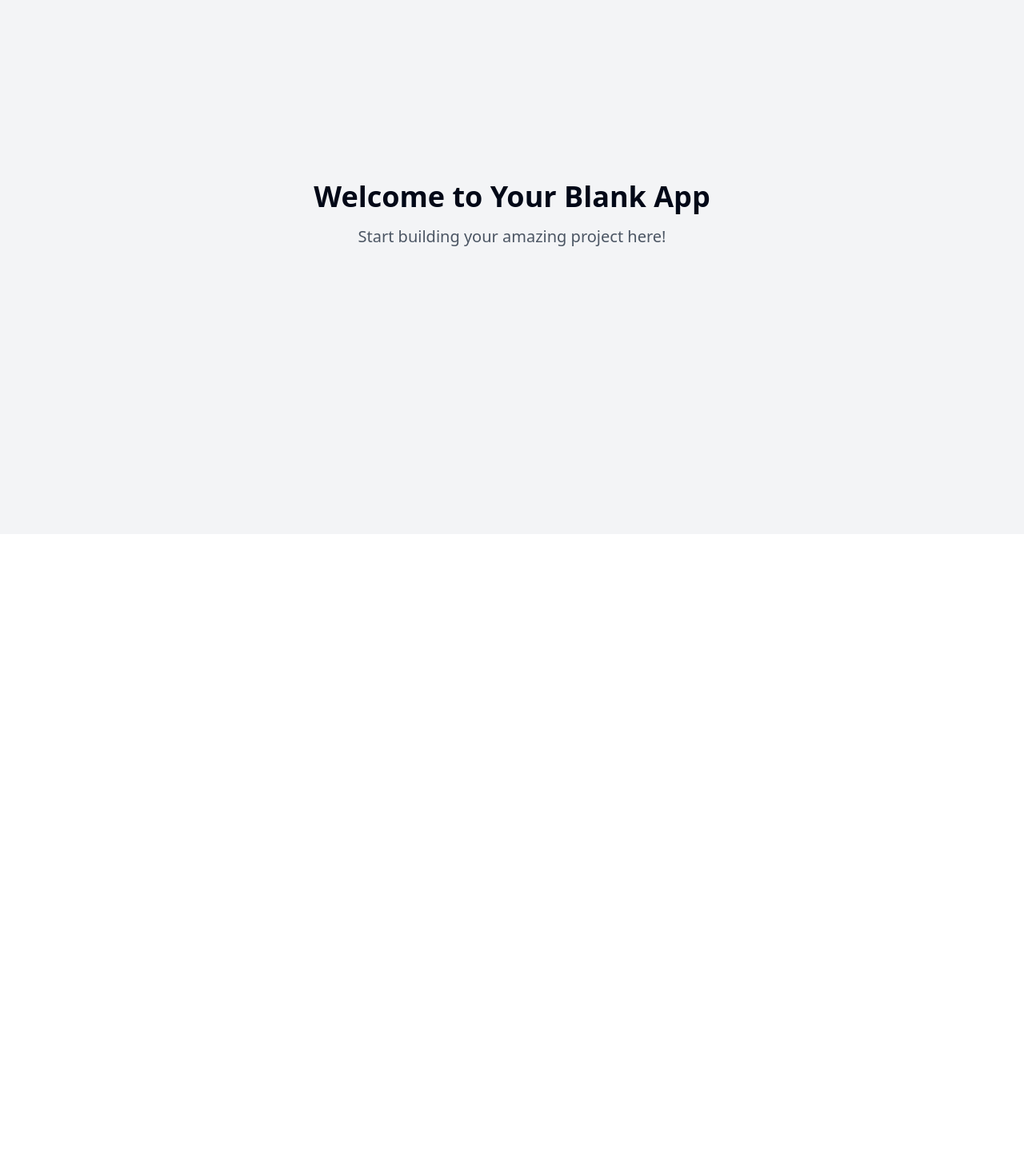
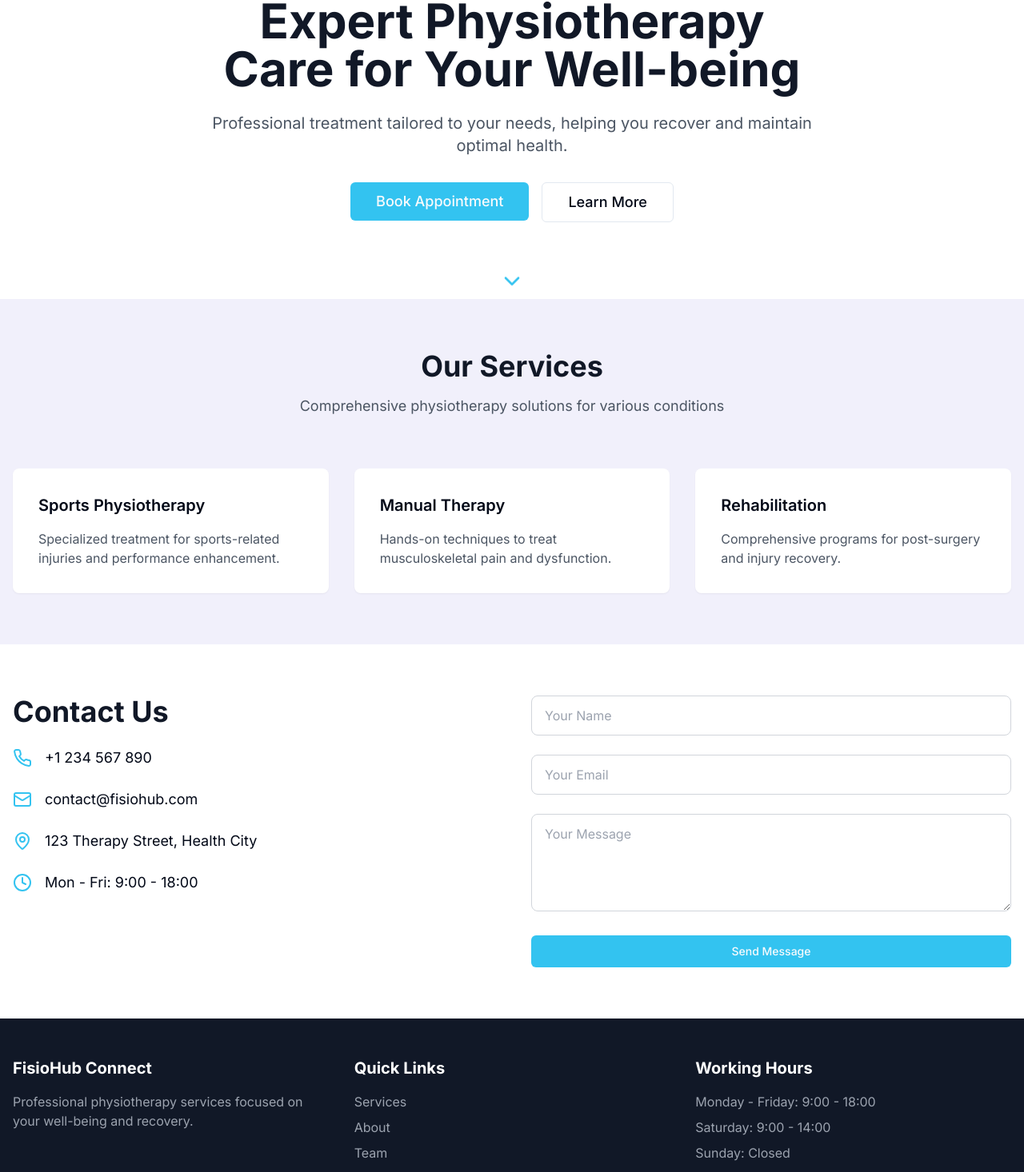
Before and after one commit to fr0shuka/fisioefe, a React (Vite) app: page / in a window 1280 px wide. Shown: the part 132-1598 px from the top of the page at 80% size. Before the commit the page ends 800 px from the top, so only its background shows below. Built offline with nearby package versions, Linux system fonts and the light colour scheme.

Commit message:
Implement physiotherapy clinic
This commit implements a physiotherapy clinic based on the provided example website.  Further details on specific features are not included in this commit message.

```diff
--- a/index.html
+++ b/index.html
@@ -1,17 +1,17 @@
+
 <!DOCTYPE html>
 <html lang="en">
   <head>
     <meta charset="UTF-8" />
     <meta name="viewport" content="width=device-width, initial-scale=1.0" />
-    <title>fiziohub-connect</title>
-    <meta name="description" content="Lovable Generated Project" />
-    <meta name="author" content="Lovable" />
+    <title>FisioHub Connect - Professional Physiotherapy Care</title>
+    <meta name="description" content="Professional physiotherapy services focused on your well-being and recovery" />
+    <meta name="author" content="FisioHub Connect" />
     <meta property="og:image" content="/og-image.png" />
+    <link rel="stylesheet" href="https://fonts.googleapis.com/css2?family=Inter:wght@300;400;500;600;700&display=swap">
   </head>
-
   <body>
     <div id="root"></div>
-    <!-- IMPORTANT: DO NOT REMOVE THIS SCRIPT TAG OR THIS VERY COMMENT! -->
     <script src="https://cdn.gpteng.co/gptengineer.js" type="module"></script>
     <script type="module" src="/src/main.tsx"></script>
   </body>
--- a/package.json
+++ b/package.json
@@ -45,6 +45,7 @@
     "cmdk": "^1.0.0",
     "date-fns": "^3.6.0",
     "embla-carousel-react": "^8.3.0",
+    "framer-motion": "^12.4.7",
     "input-otp": "^1.2.4",
     "lucide-react": "^0.462.0",
     "next-themes": "^0.3.0",
--- a/src/pages/Index.tsx
+++ b/src/pages/Index.tsx
@@ -1,14 +1,194 @@
-// Update this page (the content is just a fallback if you fail to update the page)
+
+import { useState, useEffect } from "react";
+import { motion } from "framer-motion";
+import { ChevronDown, Phone, Mail, MapPin, Clock } from "lucide-react";
+import { Button } from "@/components/ui/button";
 
 const Index = () => {
+  const [isVisible, setIsVisible] = useState(false);
+
+  useEffect(() => {
+    setIsVisible(true);
+  }, []);
+
   return (
-    <div className="min-h-screen flex items-center justify-center bg-gray-100">
-      <div className="text-center">
-        <h1 className="text-4xl font-bold mb-4">Welcome to Your Blank App</h1>
-        <p className="text-xl text-gray-600">Start building your amazing project here!</p>
-      </div>
+    <div className="min-h-screen bg-background">
+      {/* Navigation */}
+      <nav className="fixed w-full bg-white/80 backdrop-blur-sm z-50 border-b">
+        <div className="container mx-auto px-4 py-4 flex items-center justify-between">
+          <h1 className="text-2xl font-bold text-primary">FisioHub Connect</h1>
+          <div className="hidden md:flex space-x-8">
+            <a href="#services" className="text-gray-600 hover:text-primary transition-colors">Services</a>
+            <a href="#about" className="text-gray-600 hover:text-primary transition-colors">About</a>
+            <a href="#team" className="text-gray-600 hover:text-primary transition-colors">Team</a>
+            <a href="#contact" className="text-gray-600 hover:text-primary transition-colors">Contact</a>
+          </div>
+          <Button className="bg-primary hover:bg-primary/90">Book Now</Button>
+        </div>
+      </nav>
+
+      {/* Hero Section */}
+      <section className="pt-24 pb-16 md:pt-32 md:pb-24 relative overflow-hidden">
+        <div className="container mx-auto px-4">
+          <motion.div
+            initial={{ opacity: 0, y: 20 }}
+            animate={{ opacity: isVisible ? 1 : 0, y: isVisible ? 0 : 20 }}
+            transition={{ duration: 0.6 }}
+            className="max-w-3xl mx-auto text-center"
+          >
+            <h1 className="text-4xl md:text-6xl font-bold text-gray-900 mb-6">
+              Expert Physiotherapy Care for Your Well-being
+            </h1>
+            <p className="text-xl text-gray-600 mb-8">
+              Professional treatment tailored to your needs, helping you recover and maintain optimal health.
+            </p>
+            <div className="flex flex-col sm:flex-row gap-4 justify-center">
+              <Button className="bg-primary hover:bg-primary/90 text-lg px-8 py-6">
+                Book Appointment
+              </Button>
+              <Button variant="outline" className="text-lg px-8 py-6">
+                Learn More
+              </Button>
+            </div>
+          </motion.div>
+        </div>
+        <div className="absolute bottom-0 left-1/2 transform -translate-x-1/2 mt-8">
+          <ChevronDown className="w-8 h-8 text-primary animate-bounce" />
+        </div>
+      </section>
+
+      {/* Services Section */}
+      <section id="services" className="py-16 bg-accent">
+        <div className="container mx-auto px-4">
+          <motion.div
+            initial={{ opacity: 0, y: 20 }}
+            animate={{ opacity: isVisible ? 1 : 0, y: isVisible ? 0 : 20 }}
+            transition={{ duration: 0.6, delay: 0.2 }}
+            className="text-center mb-16"
+          >
+            <h2 className="text-3xl md:text-4xl font-bold text-gray-900 mb-4">Our Services</h2>
+            <p className="text-lg text-gray-600">Comprehensive physiotherapy solutions for various conditions</p>
+          </motion.div>
+          <div className="grid grid-cols-1 md:grid-cols-3 gap-8">
+            {services.map((service, index) => (
+              <motion.div
+                key={service.title}
+                initial={{ opacity: 0, y: 20 }}
+                animate={{ opacity: isVisible ? 1 : 0, y: isVisible ? 0 : 20 }}
+                transition={{ duration: 0.6, delay: 0.1 * (index + 1) }}
+                className="bg-white p-8 rounded-lg shadow-sm hover:shadow-md transition-shadow"
+              >
+                <h3 className="text-xl font-semibold mb-4">{service.title}</h3>
+                <p className="text-gray-600">{service.description}</p>
+              </motion.div>
+            ))}
+          </div>
+        </div>
+      </section>
+
+      {/* Contact Section */}
+      <section id="contact" className="py-16 bg-white">
+        <div className="container mx-auto px-4">
+          <div className="grid grid-cols-1 md:grid-cols-2 gap-12">
+            <motion.div
+              initial={{ opacity: 0, x: -20 }}
+              animate={{ opacity: isVisible ? 1 : 0, x: isVisible ? 0 : -20 }}
+              transition={{ duration: 0.6 }}
+              className="space-y-6"
+            >
+              <h2 className="text-3xl md:text-4xl font-bold text-gray-900 mb-4">Contact Us</h2>
+              <div className="flex items-center space-x-4">
+                <Phone className="w-6 h-6 text-primary" />
+                <p className="text-lg">+1 234 567 890</p>
+              </div>
+              <div className="flex items-center space-x-4">
+                <Mail className="w-6 h-6 text-primary" />
+                <p className="text-lg">contact@fisiohub.com</p>
+              </div>
+              <div className="flex items-center space-x-4">
+                <MapPin className="w-6 h-6 text-primary" />
+                <p className="text-lg">123 Therapy Street, Health City</p>
+              </div>
+              <div className="flex items-center space-x-4">
+                <Clock className="w-6 h-6 text-primary" />
+                <p className="text-lg">Mon - Fri: 9:00 - 18:00</p>
+              </div>
+            </motion.div>
+            <motion.form
+              initial={{ opacity: 0, x: 20 }}
+              animate={{ opacity: isVisible ? 1 : 0, x: isVisible ? 0 : 20 }}
+              transition={{ duration: 0.6 }}
+              className="space-y-6"
+            >
+              <input
+                type="text"
+                placeholder="Your Name"
+                className="w-full px-4 py-3 border border-gray-300 rounded-lg focus:outline-none focus:ring-2 focus:ring-primary"
+              />
+              <input
+                type="email"
+                placeholder="Your Email"
+                className="w-full px-4 py-3 border border-gray-300 rounded-lg focus:outline-none focus:ring-2 focus:ring-primary"
+              />
+              <textarea
+                placeholder="Your Message"
+                rows={4}
+                className="w-full px-4 py-3 border border-gray-300 rounded-lg focus:outline-none focus:ring-2 focus:ring-primary"
+              />
+              <Button className="w-full bg-primary hover:bg-primary/90">Send Message</Button>
+            </motion.form>
+          </div>
+        </div>
+      </section>
+
+      {/* Footer */}
+      <footer className="bg-gray-900 text-white py-12">
+        <div className="container mx-auto px-4">
+          <div className="grid grid-cols-1 md:grid-cols-3 gap-8">
+            <div>
+              <h3 className="text-xl font-bold mb-4">FisioHub Connect</h3>
+              <p className="text-gray-400">Professional physiotherapy services focused on your well-being and recovery.</p>
+            </div>
+            <div>
+              <h3 className="text-xl font-bold mb-4">Quick Links</h3>
+              <ul className="space-y-2">
+                <li><a href="#services" className="text-gray-400 hover:text-white transition-colors">Services</a></li>
+                <li><a href="#about" className="text-gray-400 hover:text-white transition-colors">About</a></li>
+                <li><a href="#team" className="text-gray-400 hover:text-white transition-colors">Team</a></li>
+                <li><a href="#contact" className="text-gray-400 hover:text-white transition-colors">Contact</a></li>
+              </ul>
+            </div>
+            <div>
+              <h3 className="text-xl font-bold mb-4">Working Hours</h3>
+              <ul className="space-y-2 text-gray-400">
+                <li>Monday - Friday: 9:00 - 18:00</li>
+                <li>Saturday: 9:00 - 14:00</li>
+                <li>Sunday: Closed</li>
+              </ul>
+            </div>
+          </div>
+          <div className="border-t border-gray-800 mt-8 pt-8 text-center text-gray-400">
+            <p>&copy; {new Date().getFullYear()} FisioHub Connect. All rights reserved.</p>
+          </div>
+        </div>
+      </footer>
     </div>
   );
 };
 
+const services = [
+  {
+    title: "Sports Physiotherapy",
+    description: "Specialized treatment for sports-related injuries and performance enhancement.",
+  },
+  {
+    title: "Manual Therapy",
+    description: "Hands-on techniques to treat musculoskeletal pain and dysfunction.",
+  },
+  {
+    title: "Rehabilitation",
+    description: "Comprehensive programs for post-surgery and injury recovery.",
+  },
+];
+
 export default Index;
--- a/tailwind.config.ts
+++ b/tailwind.config.ts
@@ -1,3 +1,4 @@
+
 import type { Config } from "tailwindcss";
 
 export default {
@@ -12,85 +13,65 @@ export default {
   theme: {
     container: {
       center: true,
-			padding: '2rem',
+      padding: "2rem",
       screens: {
-				'2xl': '1400px'
-			}
+        "2xl": "1400px",
+      },
     },
     extend: {
       colors: {
-				border: 'hsl(var(--border))',
-				input: 'hsl(var(--input))',
-				ring: 'hsl(var(--ring))',
-				background: 'hsl(var(--background))',
-				foreground: 'hsl(var(--foreground))',
+        border: "hsl(var(--border))",
+        input: "hsl(var(--input))",
+        ring: "hsl(var(--ring))",
+        background: "hsl(var(--background))",
+        foreground: "hsl(var(--foreground))",
         primary: {
-					DEFAULT: 'hsl(var(--primary))',
-					foreground: 'hsl(var(--primary-foreground))'
+          DEFAULT: "#33C3F0",
+          foreground: "hsl(var(--primary-foreground))",
         },
         secondary: {
-					DEFAULT: 'hsl(var(--secondary))',
-					foreground: 'hsl(var(--secondary-foreground))'
-				},
-				destructive: {
-					DEFAULT: 'hsl(var(--destructive))',
-					foreground: 'hsl(var(--destructive-foreground))'
-				},
-				muted: {
-					DEFAULT: 'hsl(var(--muted))',
-					foreground: 'hsl(var(--muted-foreground))'
+          DEFAULT: "#8E9196",
+          foreground: "hsl(var(--secondary-foreground))",
         },
         accent: {
-					DEFAULT: 'hsl(var(--accent))',
-					foreground: 'hsl(var(--accent-foreground))'
+          DEFAULT: "#F1F0FB",
+          foreground: "#403E43",
         },
-				popover: {
-					DEFAULT: 'hsl(var(--popover))',
-					foreground: 'hsl(var(--popover-foreground))'
       },
-				card: {
-					DEFAULT: 'hsl(var(--card))',
-					foreground: 'hsl(var(--card-foreground))'
-				},
-				sidebar: {
-					DEFAULT: 'hsl(var(--sidebar-background))',
-					foreground: 'hsl(var(--sidebar-foreground))',
-					primary: 'hsl(var(--sidebar-primary))',
-					'primary-foreground': 'hsl(var(--sidebar-primary-foreground))',
-					accent: 'hsl(var(--sidebar-accent))',
-					'accent-foreground': 'hsl(var(--sidebar-accent-foreground))',
-					border: 'hsl(var(--sidebar-border))',
-					ring: 'hsl(var(--sidebar-ring))'
-				}
-			},
-			borderRadius: {
-				lg: 'var(--radius)',
-				md: 'calc(var(--radius) - 2px)',
-				sm: 'calc(var(--radius) - 4px)'
+      fontFamily: {
+        sans: ["Inter", "sans-serif"],
       },
       keyframes: {
-				'accordion-down': {
-					from: {
-						height: '0'
+        "accordion-down": {
+          from: { height: "0" },
+          to: { height: "var(--radix-accordion-content-height)" },
         },
-					to: {
-						height: 'var(--radix-accordion-content-height)'
-					}
+        "accordion-up": {
+          from: { height: "var(--radix-accordion-content-height)" },
+          to: { height: "0" },
         },
-				'accordion-up': {
-					from: {
-						height: 'var(--radix-accordion-content-height)'
+        "fade-up": {
+          "0%": {
+            opacity: "0",
+            transform: "translateY(20px)",
           },
-					to: {
-						height: '0'
-					}
-				}
+          "100%": {
+            opacity: "1",
+            transform: "translateY(0)",
+          },
+        },
+        "fade-in": {
+          "0%": { opacity: "0" },
+          "100%": { opacity: "1" },
+        },
       },
       animation: {
-				'accordion-down': 'accordion-down 0.2s ease-out',
-				'accordion-up': 'accordion-up 0.2s ease-out'
-			}
-		}
+        "accordion-down": "accordion-down 0.2s ease-out",
+        "accordion-up": "accordion-up 0.2s ease-out",
+        "fade-up": "fade-up 0.5s ease-out forwards",
+        "fade-in": "fade-in 0.3s ease-out forwards",
+      },
+    },
   },
   plugins: [require("tailwindcss-animate")],
 } satisfies Config;
```
Also changed, not shown: 1 other file (tests, documents, lock files or other folders). Lines whose indentation alone changed are shown as unchanged.
